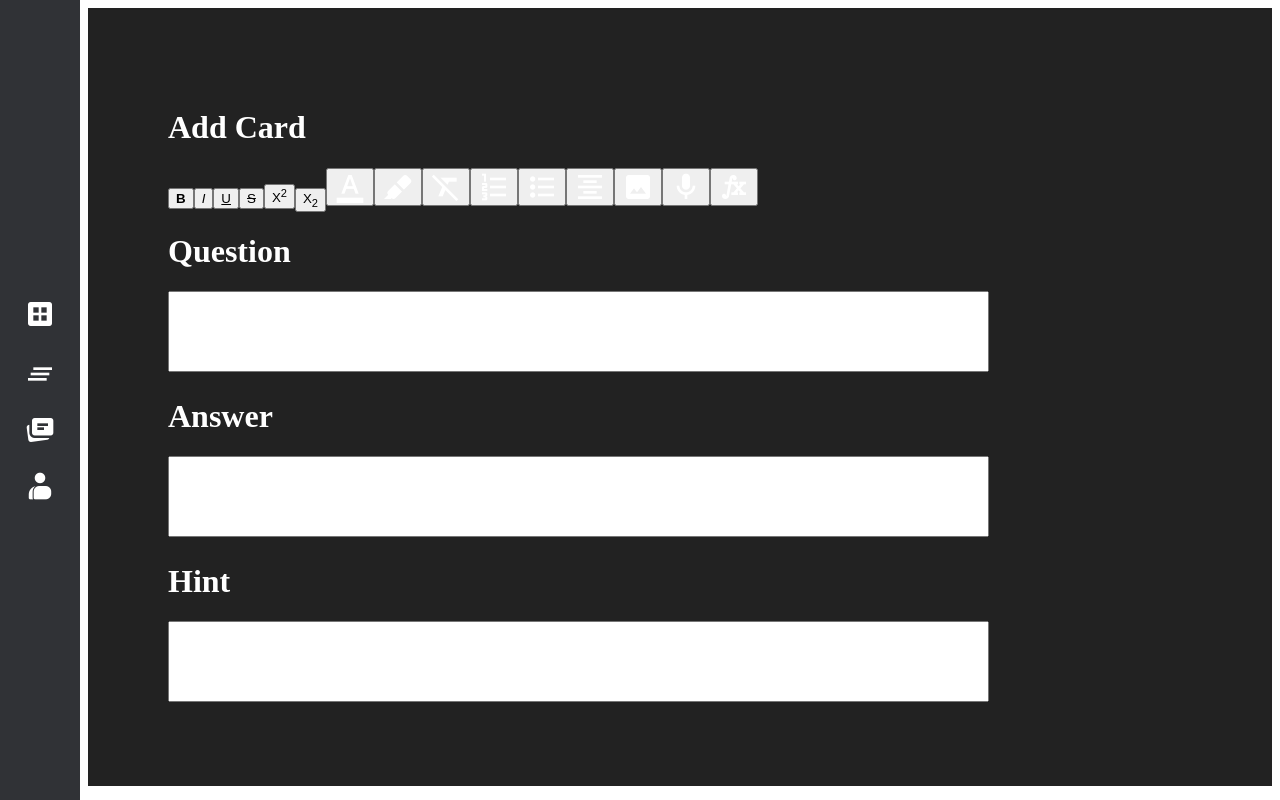
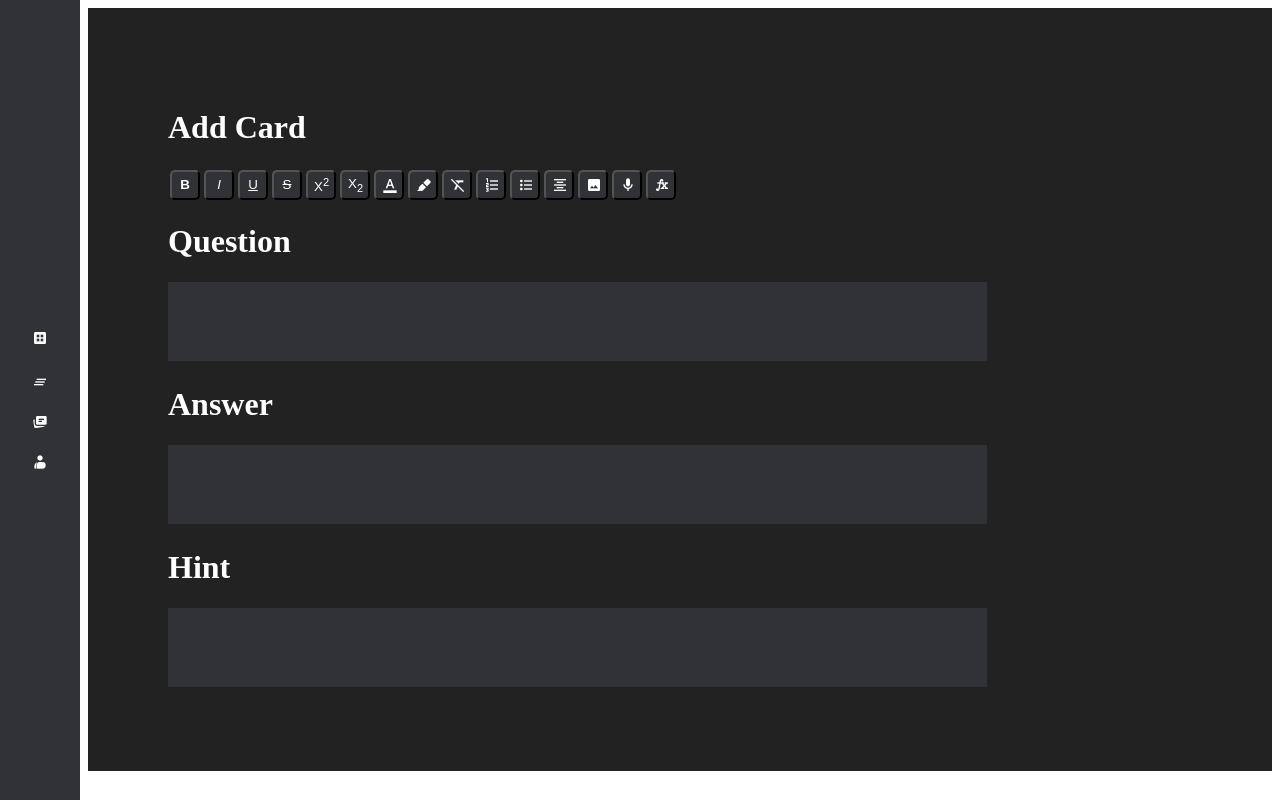
Before and after one commit to 18barbers2/gostudycards, a React (Vite) app in the folder frontend/: page / in a window 1280 px wide. Built offline with nearby package versions, Linux system fonts and the light colour scheme.

Commit message:
style: updated buttons to be more consistent

```diff
--- a/frontend/src/css/AddCard.css
+++ b/frontend/src/css/AddCard.css
@@ -7,4 +7,41 @@
 
 .field-input {
     resize: none;
+    background-color: #303236;
+    color: white;
+    border-width: 0;
 }
+
+.field-input:focus {
+    outline: solid rgb(231, 231, 231) 1px;
+}
+
+button {
+    background-color: #303236;
+    color: white;
+    width: 30px;
+    height: 30px;
+    border-radius: 5px;
+    margin: 2px;
+    transition: none;
+}
+
+button:hover {
+    background-color: #303236;
+}
+
+.material-symbols-outlined {
+  font-variation-settings:
+    'FILL' 1,
+    'wght' 400,
+    'GRAD' 0,
+    'opsz' 24;
+    color: white;
+    font-size: 16px;
+}
+
+.editor-format-controls {
+    display: flex;
+    justify-content: left;
+    align-content: center;
+}
```
